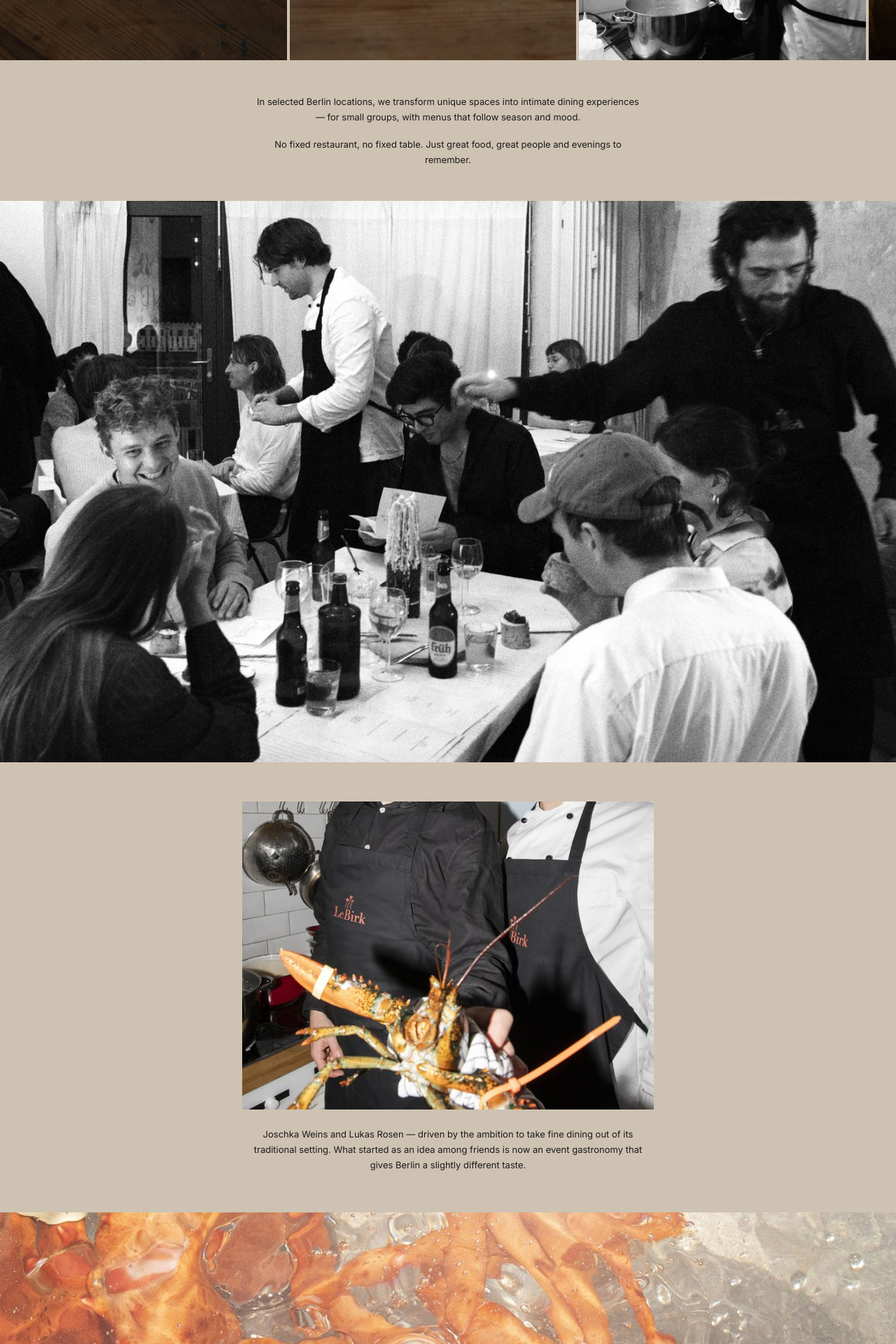
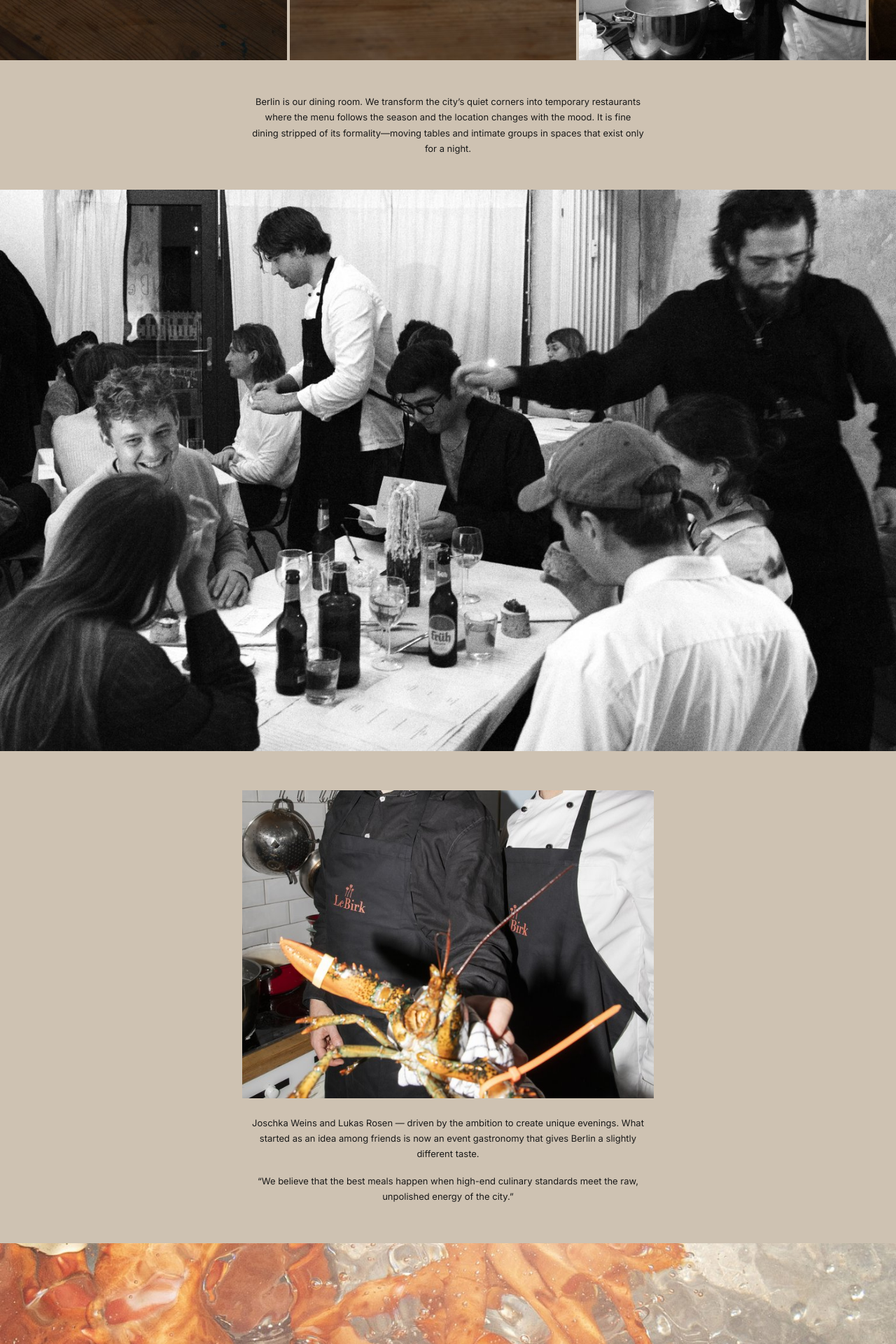
Before and after one commit to gri-oc/le-birk, a SvelteKit app: page / in a window 1280 px wide. Shown: the part 1115-3035 px from the top of the page at 70% size. Built offline with nearby package versions, Linux system fonts and the light colour scheme.

Commit message:
Text an neue Skizze angepasst (Concept + About + Quote)

```diff
--- a/src/routes/+page.svelte
+++ b/src/routes/+page.svelte
@@ -40,8 +40,7 @@
 
 	<!-- Concept Text -->
 	<section class="text-section">
-		<p>In selected Berlin locations, we transform unique spaces into intimate dining experiences — for small groups, with menus that follow season and mood.</p>
-		<p class="mt">No fixed restaurant, no fixed table. Just great food, great people and evenings to remember.</p>
+		<p>Berlin is our dining room. We transform the city’s quiet corners into temporary restaurants where the menu follows the season and the location changes with the mood. It is fine dining stripped of its formality—moving tables and intimate groups in spaces that exist only for a night.</p>
 	</section>
 
 	<!-- Event Photo -->
@@ -56,7 +55,8 @@
 
 	<!-- About Text -->
 	<section class="text-section about-text">
-		<p>Joschka Weins and Lukas Rosen — driven by the ambition to take fine dining out of its traditional setting. What started as an idea among friends is now an event gastronomy that gives Berlin a slightly different taste.</p>
+		<p>Joschka Weins and Lukas Rosen — driven by the ambition to create unique evenings. What started as an idea among friends is now an event gastronomy that gives Berlin a slightly different taste.</p>
+		<p class="mt">“We believe that the best meals happen when high-end culinary standards meet the raw, unpolished energy of the city.”</p>
 	</section>
 
 	<!-- Closer -->
```
